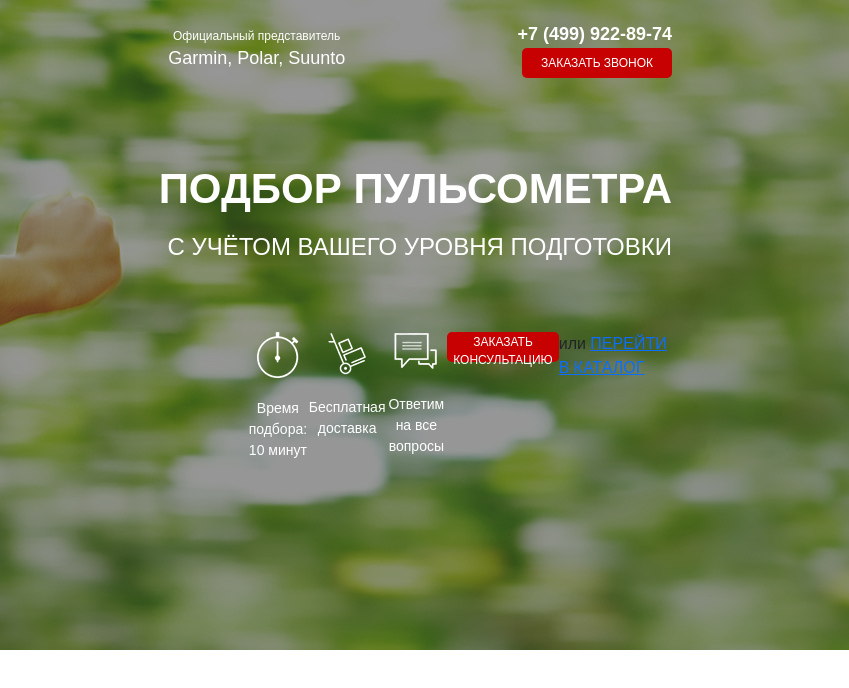
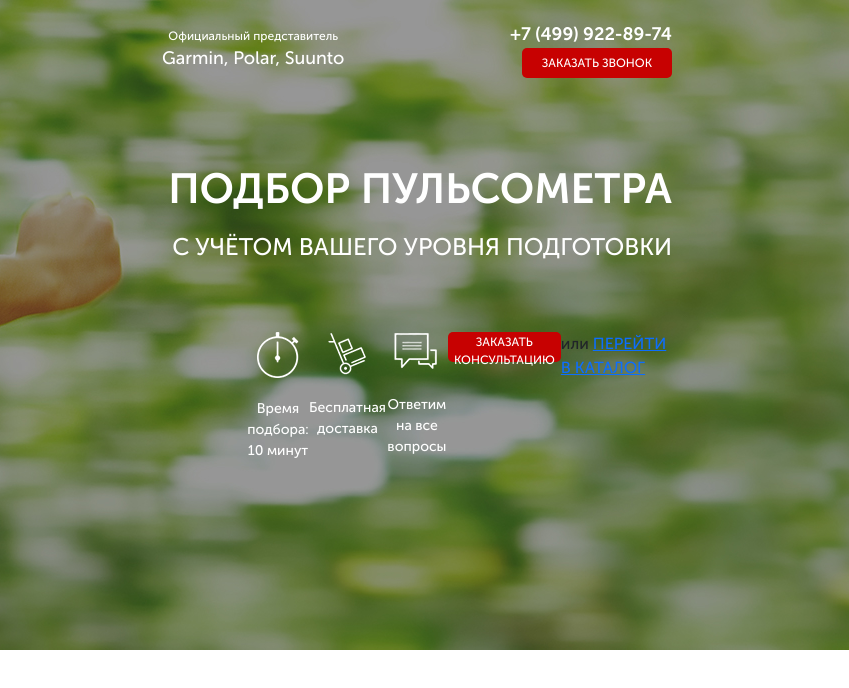
Before and after one commit to AlexCh4/AlexCh4.github.io, a website: page src/index.html in a window 1280 px wide. Shown: the full height of the page, 431-1280 px from the left. Drawn offline with Linux system fonts and the light colour scheme.

Commit message:
add fonts

```diff
--- a/src/css/fonts.css
+++ b/src/css/fonts.css
@@ -1,7 +1,7 @@
 /* This stylesheet generated by Transfonter (https://transfonter.org) on July 26, 2017 7:15 PM */
 
 @font-face {
-	font-family: 'Museo Sans Cyrl 500';
+	font-family: 'Museo Sans Cyrl';
 	src: url('../fonts/MuseoSansCyrl-500.eot');
 	src: local('../fonts/MuseoSansCyrl-500'),
 		url('../fonts/MuseoSansCyrl-500.eot?#iefix') format('embedded-opentype'),
@@ -12,7 +12,7 @@
 }
 
 @font-face {
-	font-family: 'Museo Sans Cyrl 300';
+	font-family: 'Museo Sans Cyrl';
 	src: url('../fonts/MuseoSansCyrl-300Italic.eot');
 	src: local('../fonts/MuseoSansCyrl-300Italic'),
 		url('../fonts/MuseoSansCyrl-300Italic.eot?#iefix') format('embedded-opentype'),
@@ -23,7 +23,7 @@
 }
 
 @font-face {
-	font-family: 'Museo Sans Cyrl 500';
+	font-family: 'Museo Sans Cyrl';
 	src: url('../fonts/MuseoSansCyrl-500Italic.eot');
 	src: local('../fonts/MuseoSansCyrl-500Italic'),
 		url('../fonts/MuseoSansCyrl-500Italic.eot?#iefix') format('embedded-opentype'),
@@ -34,7 +34,7 @@
 }
 
 @font-face {
-	font-family: 'Museo Sans Cyrl 900';
+	font-family: 'Museo Sans Cyrl';
 	src: url('../fonts/MuseoSansCyrl-900.eot');
 	src: local('../fonts/MuseoSansCyrl-900'),
 		url('../fonts/MuseoSansCyrl-900.eot?#iefix') format('embedded-opentype'),
@@ -45,7 +45,7 @@
 }
 
 @font-face {
-	font-family: 'Museo Sans Cyrl 700';
+	font-family: 'Museo Sans Cyrl';
 	src: url('../fonts/MuseoSansCyrl-700.eot');
 	src: local('../fonts/MuseoSansCyrl-700'),
 		url('../fonts/MuseoSansCyrl-700.eot?#iefix') format('embedded-opentype'),
@@ -56,7 +56,7 @@
 }
 
 @font-face {
-	font-family: 'Museo Sans Cyrl 700';
+	font-family: 'Museo Sans Cyrl';
 	src: url('../fonts/MuseoSansCyrl-700Italic.eot');
 	src: local('../fonts/MuseoSansCyrl-700Italic'),
 		url('../fonts/MuseoSansCyrl-700Italic.eot?#iefix') format('embedded-opentype'),
@@ -67,7 +67,7 @@
 }
 
 @font-face {
-	font-family: 'Museo Sans Cyrl 300';
+	font-family: 'Museo Sans Cyrl';
 	src: url('../fonts/MuseoSansCyrl-300.eot');
 	src: local('../fonts/MuseoSansCyrl-300'),
 		url('../fonts/MuseoSansCyrl-300.eot?#iefix') format('embedded-opentype'),
@@ -78,7 +78,7 @@
 }
 
 @font-face {
-	font-family: 'Museo Sans Cyrl 100';
+	font-family: 'Museo Sans Cyrl';
 	src: url('../fonts/MuseoSansCyrl-100.eot');
 	src: local('../fonts/MuseoSansCyrl-100'),
 		url('../fonts/MuseoSansCyrl-100.eot?#iefix') format('embedded-opentype'),
@@ -89,7 +89,7 @@
 }
 
 @font-face {
-	font-family: 'Museo Sans Cyrl 100';
+	font-family: 'Museo Sans Cyrl';
 	src: url('../fonts/MuseoSansCyrl-100Italic.eot');
 	src: local('../fonts/MuseoSansCyrl-100Italic'),
 		url('../fonts/MuseoSansCyrl-100Italic.eot?#iefix') format('embedded-opentype'),
@@ -100,7 +100,7 @@
 }
 
 @font-face {
-	font-family: 'Museo Sans Cyrl 900';
+	font-family: 'Museo Sans Cyrl';
 	src: url('../fonts/MuseoSansCyrl-900Italic.eot');
 	src: local('../fonts/Museo Sans Cyrl 900 Italic'), local('MuseoSansCyrl-900Italic'),
 		url('../fonts/MuseoSansCyrl-900Italic.eot?#iefix') format('embedded-opentype'),
```
Also changed, not shown: src/css/blocks/header.min.css (deleted).
